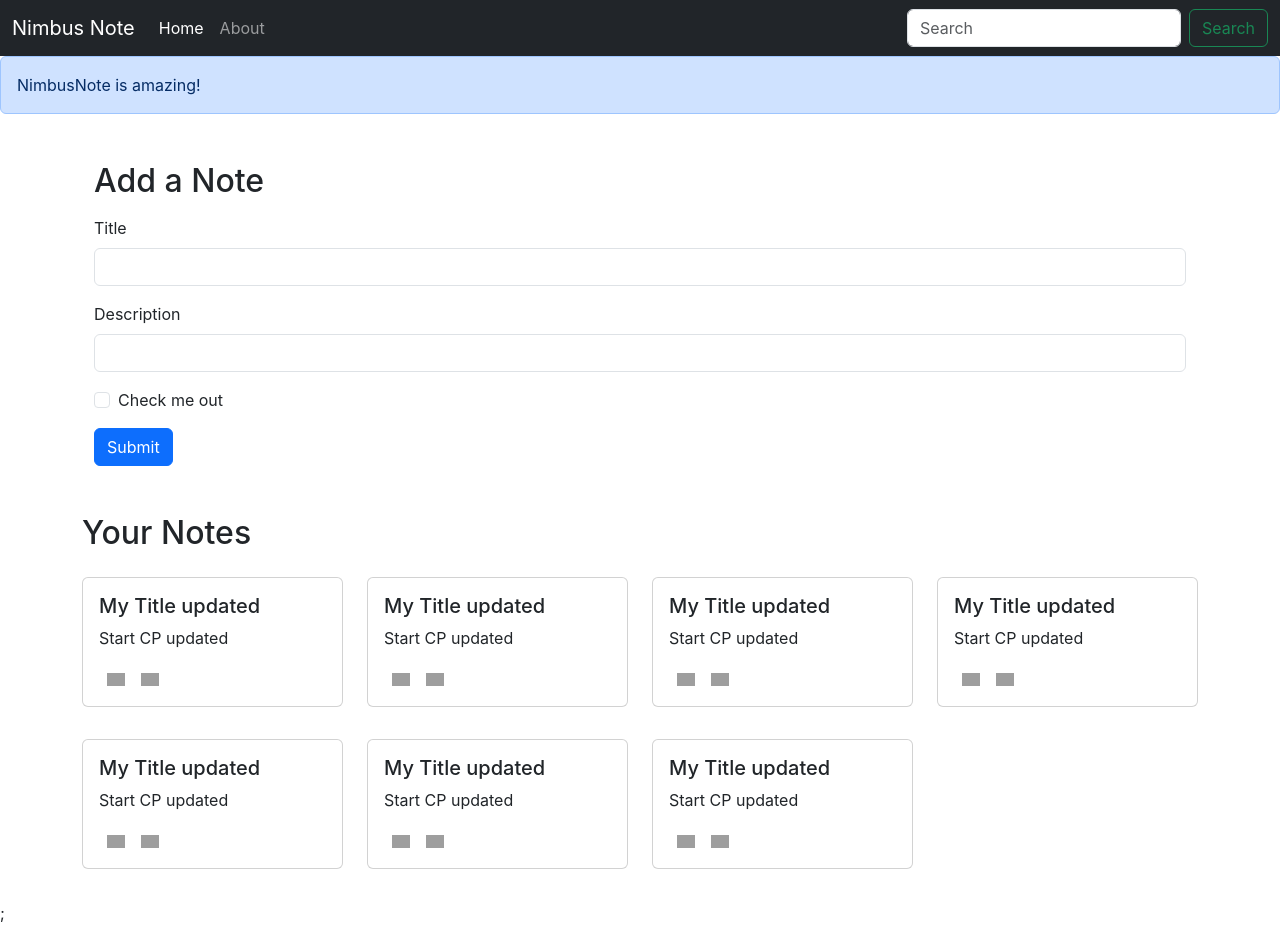
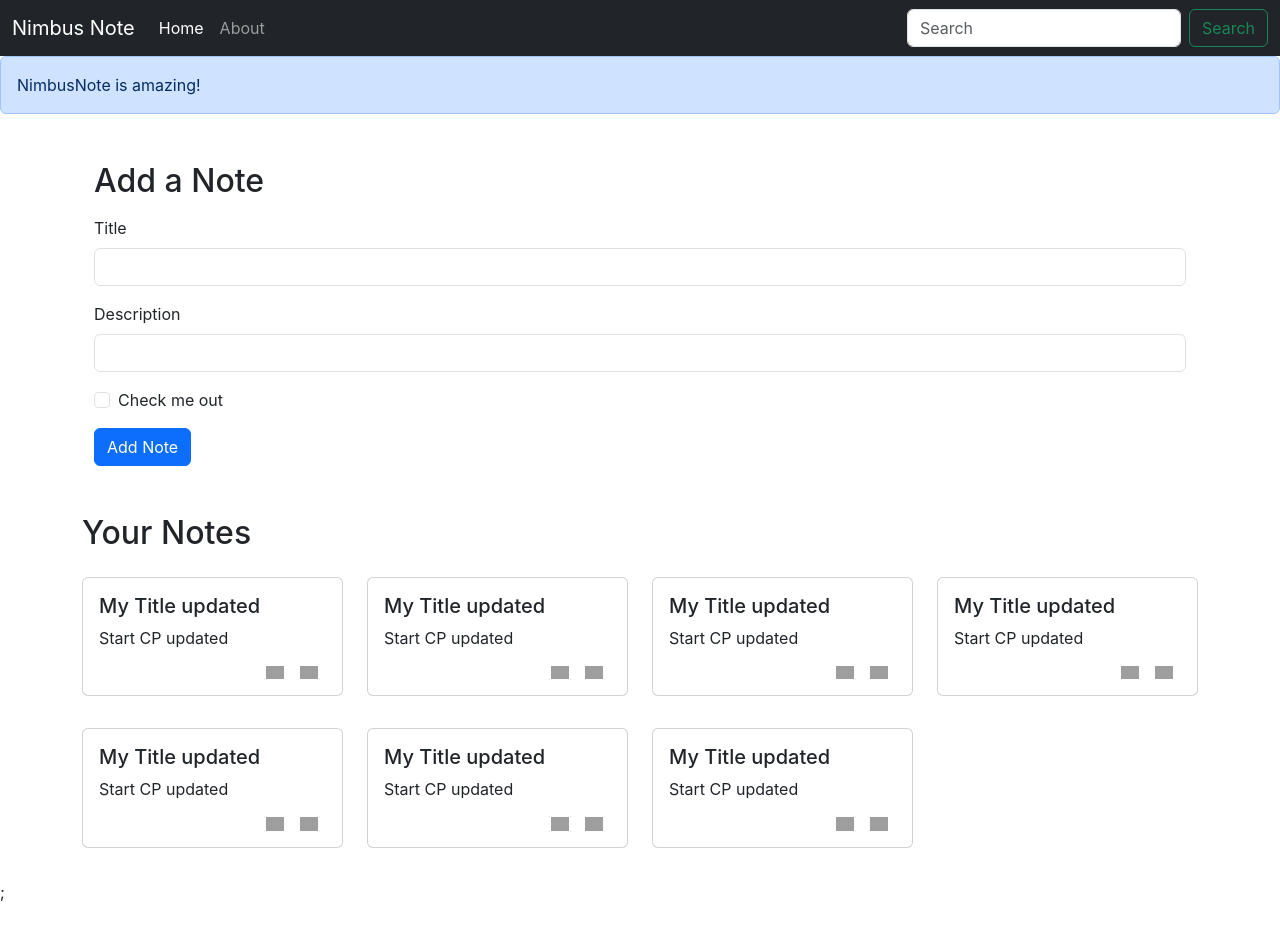
Before and after one commit to Saga690/nimbus-note, a React (Create React App) app: page / in a window 1280 px wide. After the commit the page ends 904 px from the top, so only its background shows below. Built offline with nearby package versions, Linux system fonts and the light colour scheme; grey boxes are pictures that could not be loaded.

Commit message:
DeleteNote functionality

```diff
--- a/src/components/About.js
+++ b/src/components/About.js
@@ -1,4 +1,4 @@
-import React, { useContext, useEffect } from 'react';
+import React from 'react';
 
 const About = () => {
 
--- a/src/components/AddNote.js
+++ b/src/components/AddNote.js
@@ -32,7 +32,7 @@ const AddNote = () => {
                     <input type="checkbox" className="form-check-input" id="exampleCheck1" />
                     <label className="form-check-label" htmlFor="exampleCheck1">Check me out</label>
                 </div>
-                <button type="submit" className="btn btn-primary" onClick={handleClick}>Submit</button>
+                <button type="submit" className="btn btn-primary" onClick={handleClick}>Add Note</button>
             </form>
         </div>
     )
--- a/src/components/Navbar.js
+++ b/src/components/Navbar.js
@@ -1,13 +1,9 @@
-import { useEffect } from 'react';
 import React from 'react'
 import { Link, useLocation } from 'react-router-dom';
 
 const Navbar = () => {
 
     let location = useLocation();
-    useEffect(() => {
-        console.log(location);
-    }, [location])
 
     return (
         <nav className="navbar navbar-expand-lg bg-dark navbar-dark">
--- a/src/components/Noteitem.js
+++ b/src/components/Noteitem.js
@@ -1,6 +1,10 @@
-import React from 'react'
+import React, { useContext } from 'react';
+import noteContext from "../context/notes/NoteContext";
+
 
 export const Noteitem = (props) => {
+    const context = useContext(noteContext);
+    const {deleteNote} = context;
     const { note } = props;
     return (
         <div className="col-md-3">
@@ -8,8 +12,10 @@ export const Noteitem = (props) => {
                 <div className="card-body">
                     <h5 className="card-title">{note.title}</h5>
                     <p className="card-text">{note.description}</p>
-                    <img className='mx-2' src="https://cdn-icons-png.flaticon.com/128/484/484662.png" alt="" width={18} />
-                    <img className='mx-2' src="https://cdn-icons-png.flaticon.com/128/1159/1159633.png" alt="" width={18} />
+                    <div className="d-flex justify-content-end">
+                        <img className='mx-2' src="https://cdn-icons-png.flaticon.com/128/484/484662.png" alt="" width={18} onClick={() => {deleteNote(note._id)}}/>
+                        <img className='mx-2' src="https://cdn-icons-png.flaticon.com/128/1159/1159633.png" alt="" width={18} />
+                    </div>
                 </div>
             </div>
         </div>
--- a/src/components/Notes.js
+++ b/src/components/Notes.js
@@ -5,7 +5,7 @@ import AddNote from "./AddNote";
 
 const Notes = () => {
     const context = useContext(noteContext);
-    const {notes, addNote} = context;
+    const {notes} = context;
     return (
         <>
         <AddNote />
--- a/src/context/notes/NoteState.js
+++ b/src/context/notes/NoteState.js
@@ -5,7 +5,7 @@ const NoteState = (props) => {
 
     const notesInitial = [
         {
-            "_id": "658eba00e563d48f7dcc9a38",
+            "_id": "658eba00e563d48f7dcc9a381",
             "user": "658dabb4ac3a080329094358",
             "title": "My Title updated",
             "description": "Start CP updated",
@@ -86,8 +86,9 @@ const NoteState = (props) => {
         setNotes(notes.concat(note));
     }
 
-    const deleteNote = () => {
-
+    const deleteNote = (id) => {
+        const newNotes = notes.filter((note) => {return note._id!==id});
+        setNotes(newNotes);
     }
 
     const editNote = () => {
```
